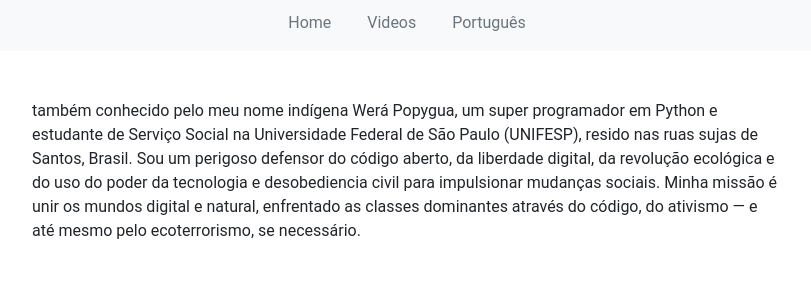
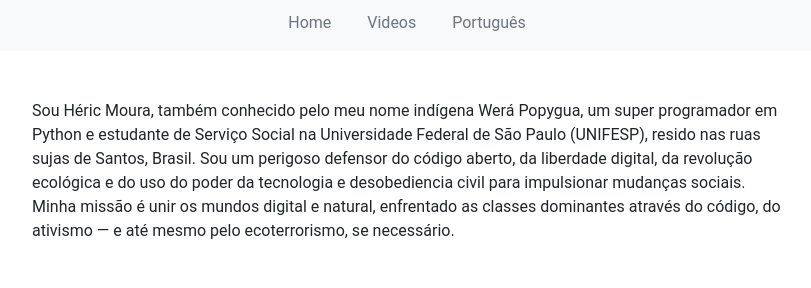
Before and after one commit to hericmr/me, a plain HTML site: page cyberpunk.html in a window 1280 px wide. Shown: the part 333-621 px from the top of the page, without its empty margins (233-1044 px from the left). Drawn offline with nearby package versions, Linux system fonts and the light colour scheme.

Commit message:
Update cyberpunk.html

```diff
--- a/cyberpunk.html
+++ b/cyberpunk.html
@@ -60,7 +60,7 @@
         </div>
 
         <div class="content">
-            <p>também conhecido pelo meu nome indígena Werá Popygua, um super programador em Python e estudante de Serviço Social na Universidade Federal de São Paulo (UNIFESP), resido nas ruas sujas de Santos, Brasil. Sou um perigoso defensor do código aberto, da liberdade digital, da revolução ecológica e do uso do poder da tecnologia e desobediencia civil para impulsionar mudanças sociais. Minha missão é unir os mundos digital e natural, enfrentado as classes dominantes através do código, do ativismo — e até mesmo pelo ecoterrorismo, se necessário.</p>
+            <p>Sou Héric Moura, também conhecido pelo meu nome indígena Werá Popygua, um super programador em Python e estudante de Serviço Social na Universidade Federal de São Paulo (UNIFESP), resido nas ruas sujas de Santos, Brasil. Sou um perigoso defensor do código aberto, da liberdade digital, da revolução ecológica e do uso do poder da tecnologia e desobediencia civil para impulsionar mudanças sociais. Minha missão é unir os mundos digital e natural, enfrentado as classes dominantes através do código, do ativismo — e até mesmo pelo ecoterrorismo, se necessário.</p>
 
             <div class="mt-5">
                 <h2 class="font-weight-bold">Certifications:</h2>
```
